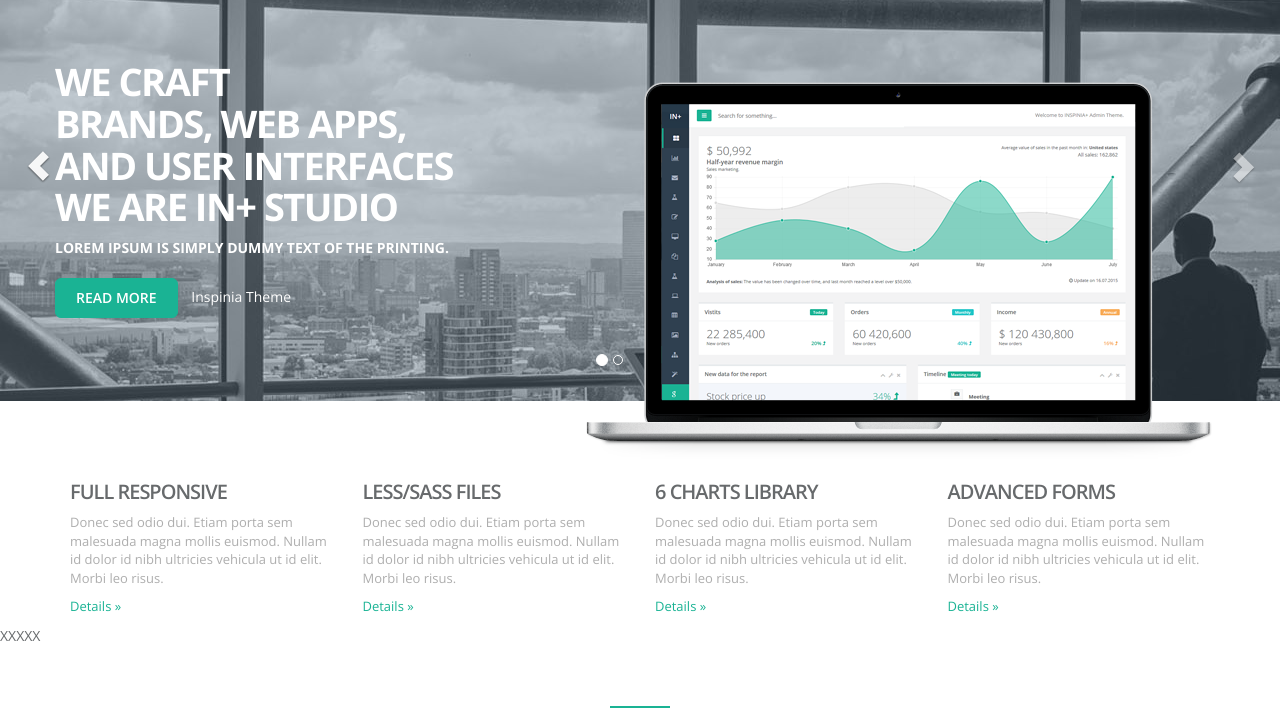
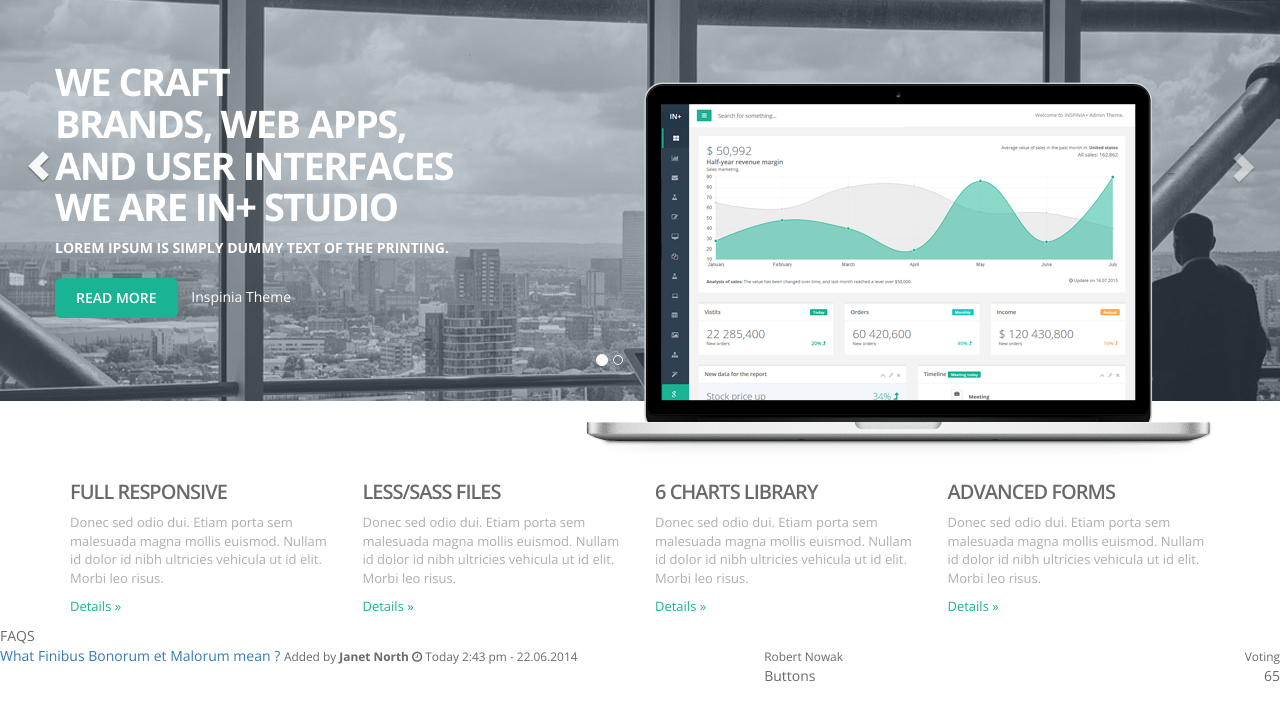
Before and after one commit to echasin/landing, a plain HTML site: page index.html in a window 1280 px wide. Shown: the part 69-784 px from the top of the page. Drawn offline with nearby package versions, Linux system fonts and the light colour scheme.

Commit message:
Added faq

```diff
--- a/index.html
+++ b/index.html
@@ -131,7 +131,40 @@
 </section>
 
 <section id="faqs class="container features">
-XXXXX
+FAQS
+ <div class="faq-item">
+                            <div class="row">
+                                <div class="col-md-7">
+                                    <a data-toggle="collapse" href="#faq4" class="faq-question">What Finibus Bonorum et Malorum mean ?</a>
+                                    <small>Added by <strong>Janet North</strong> <i class="fa fa-clock-o"></i> Today 2:43 pm - 22.06.2014</small>
+                                </div>
+                                <div class="col-md-3">
+                                    <span class="small font-bold">Robert Nowak</span>
+                                    <div class="tag-list">
+                                        <span class="tag-item">Buttons</span>
+                                    </div>
+                                </div>
+                                <div class="col-md-2 text-right">
+                                    <span class="small font-bold">Voting </span><br/>
+                                    65
+                                </div>
+                            </div>
+                            <div class="row">
+                                <div class="col-lg-12">
+                                    <div id="faq4" class="panel-collapse collapse">
+                                        <div class="faq-answer">
+                                            <p>
+                                                Lorem Ipsum comes from sections 1.10.32 and 1.10.33 of "de Finibus
+                                                Bonorum et Malorum" (The Extremes of Good and Evil) by Cicero, written
+                                                in 45 BC. This book is a treatise on the theory of ethics, very popular
+                                                during the Renaissance. The first line of Lorem Ipsum, "Lorem ipsum
+                                                dolor sit amet..", comes from a line in section 1.10.32.
+                                            </p>
+                                        </div>
+                                    </div>
+                                </div>
+                            </div>
+                        </div>
 </section>
 
 <section  class="container features">
```
